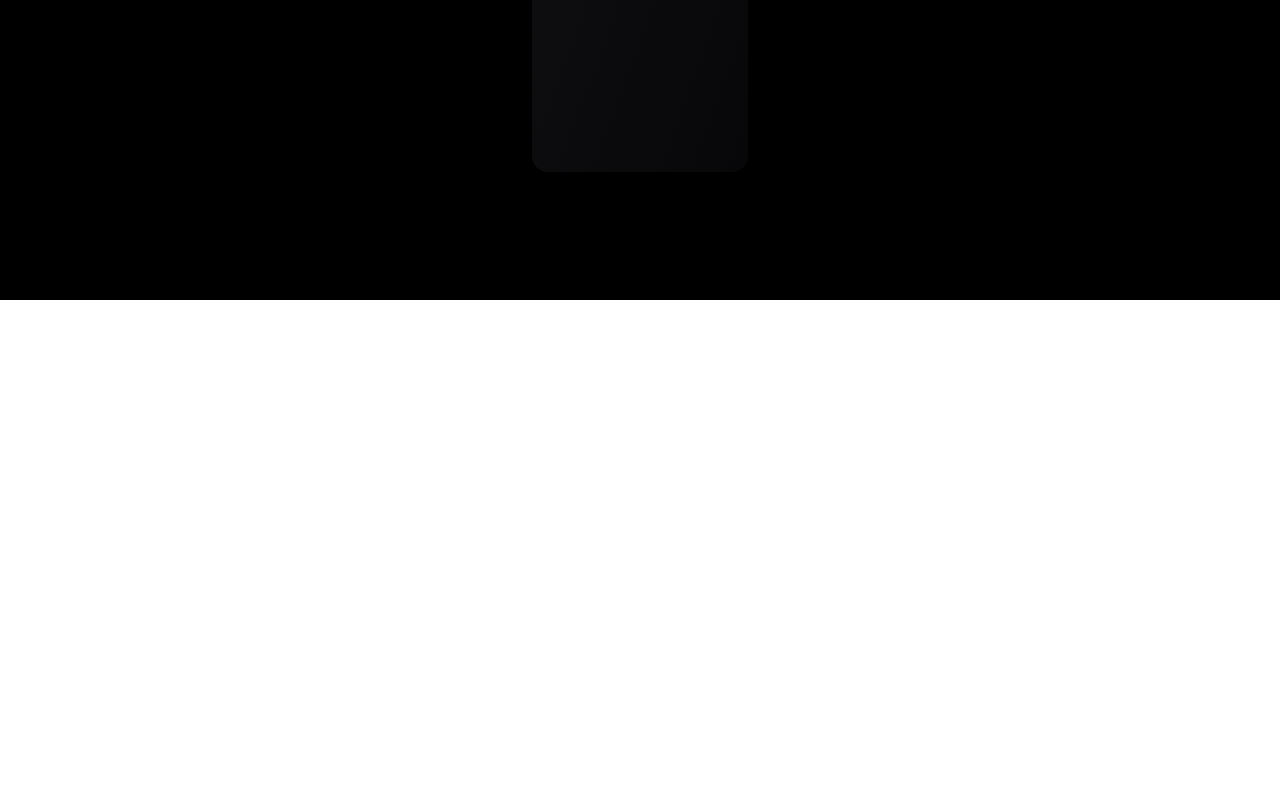
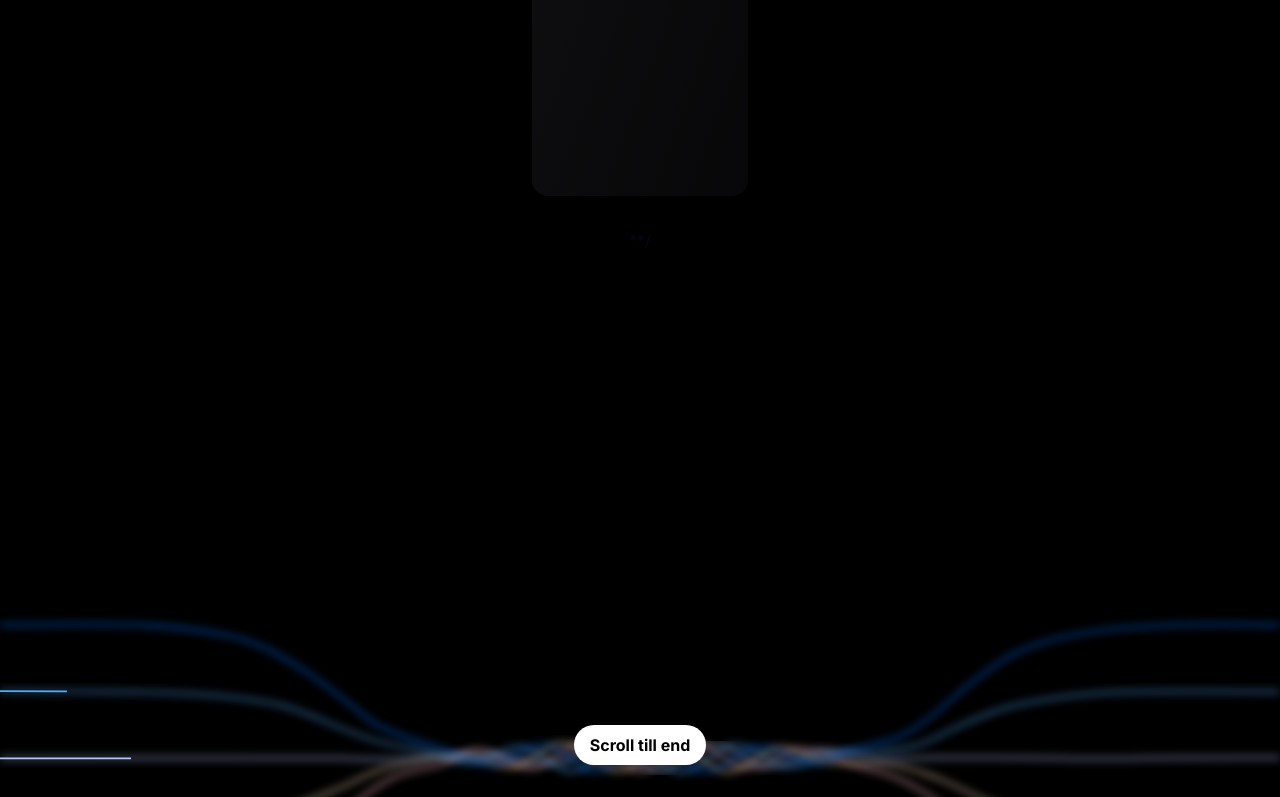
Before and after one commit to advAltTsx/axer, a Next.js app: page / in a window 1280 px wide. Shown: the part 852-1649 px from the top of the page. Before the commit the page ends 1152 px from the top, so only its background shows below. Built offline with nearby package versions, Linux system fonts and the light colour scheme.

Commit message:
Update page.tsx

```diff
--- a/app/page.tsx
+++ b/app/page.tsx
@@ -191,10 +191,24 @@ export default function Home() {
         Backgrounds
       </p>
     </div> */}
-    <div className="flex justify-center">
+  /**  <div className="flex justify-center">
           <div className="h-[20rem] md:h-[40rem] [perspective:1000px] relative b flex flex-col max-w-5xl mx-auto w-full  items-start justify-start my-40">
       <Tabs tabs={tabs} />
-    </div></div>
+    </div></div> **/
+      <div
+      className="h-[400vh] bg-black w-full dark:border dark:border-white/[0.1] rounded-md relative pt-40 overflow-clip"
+      ref={ref}
+    >
+      <GoogleGeminiEffect
+        pathLengths={[
+          pathLengthFirst,
+          pathLengthSecond,
+          pathLengthThird,
+          pathLengthFourth,
+          pathLengthFifth,
+        ]}
+      />
+    </div>
     </main>
   );
 }
```
